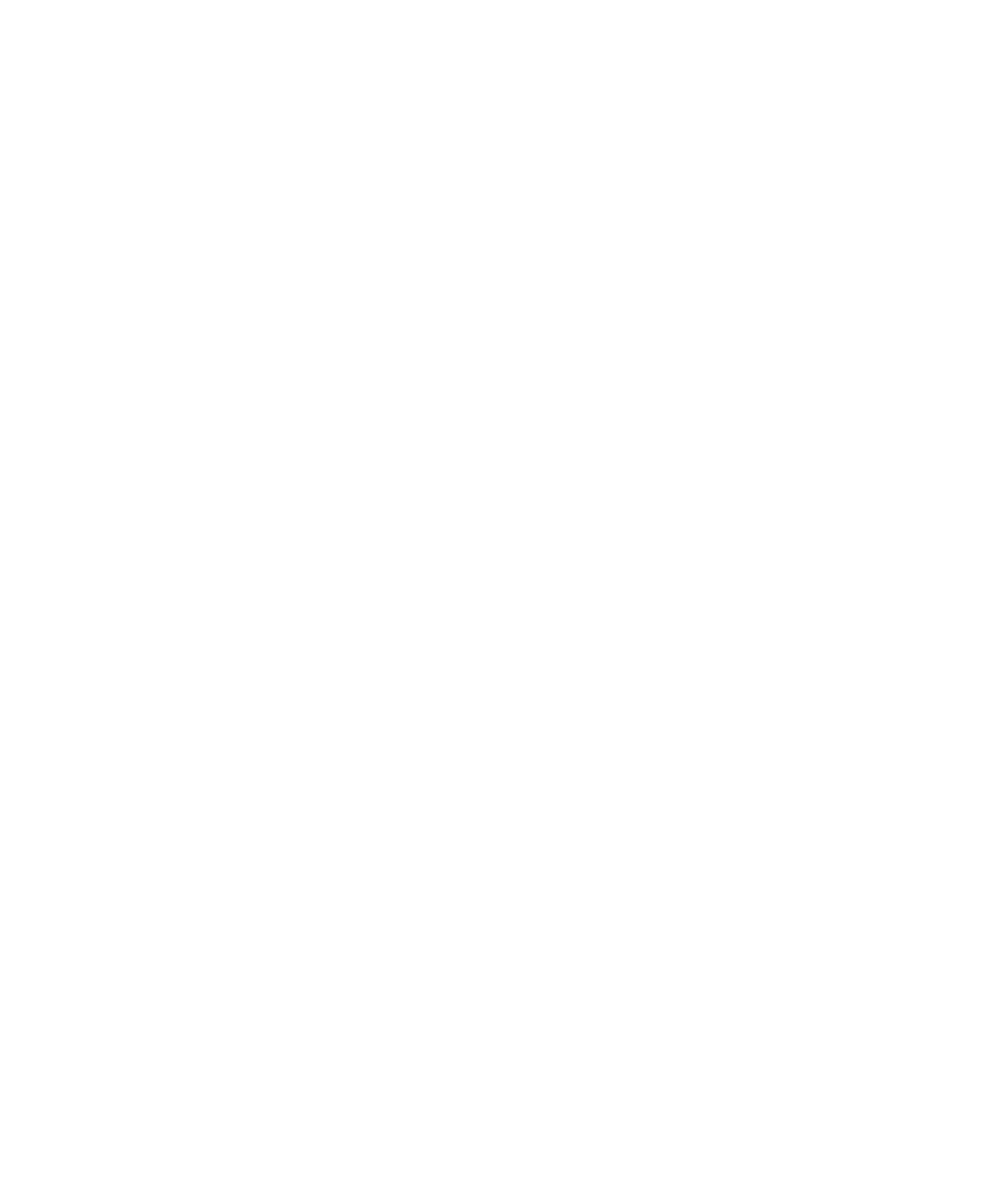
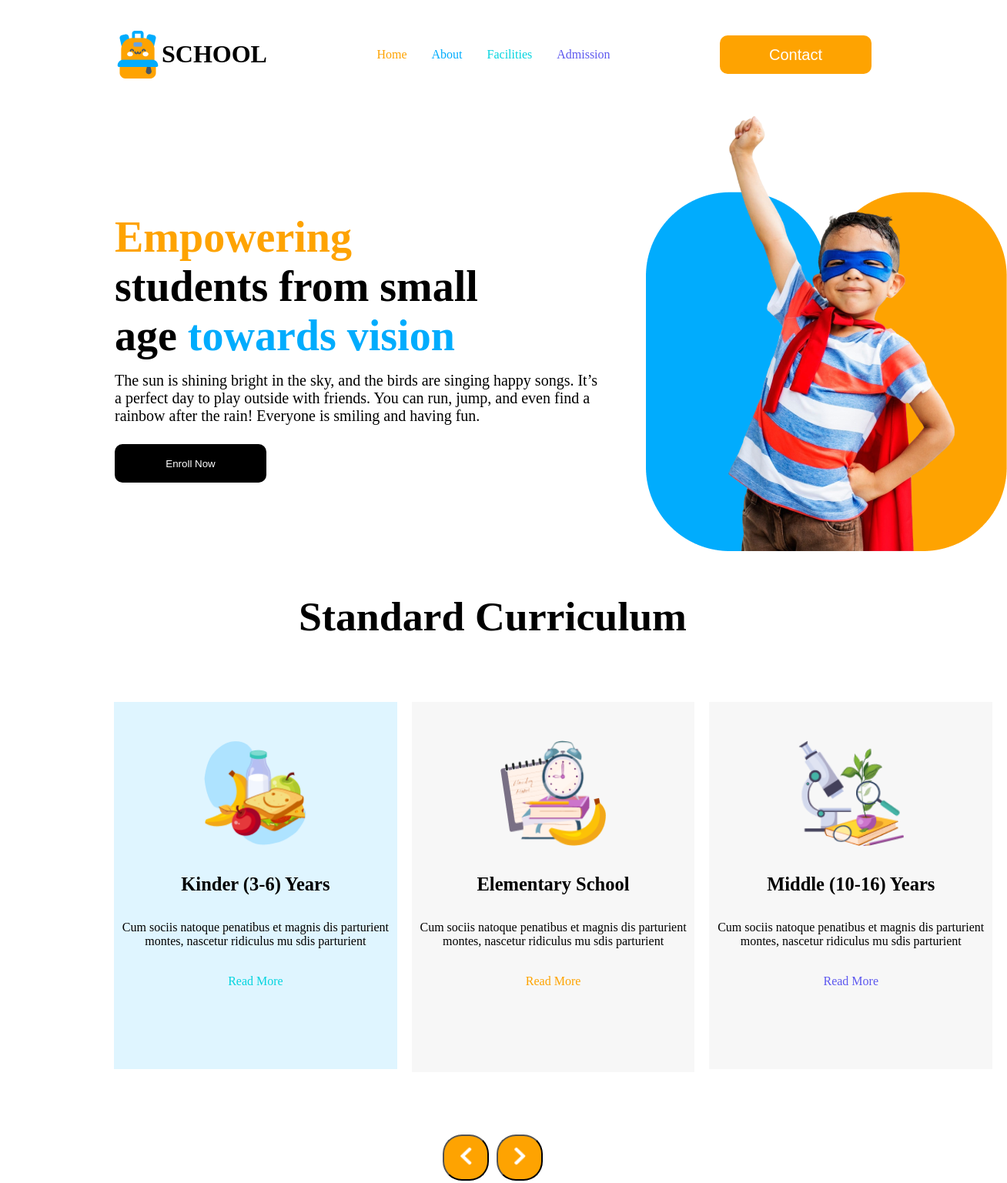
Before and after one commit to ahadmondolbp/B-11-Kids-School-1, a plain HTML site: page index.html in a window 1280 px wide. Shown: the whole page at 77% size, 1308 px wide, since content can reach past the window. Before the commit the page ends 800 px from the top, so only its background shows below. Drawn offline with Linux system fonts and the light colour scheme.

```diff
--- a/index.html
+++ b/index.html
@@ -4,11 +4,80 @@
 <head>
   <meta charset="UTF-8">
   <meta name="viewport" content="width=device-width, initial-scale=1.0">
-  <title>Document</title>
+  <title>Kids-School</title>
   <link rel="stylesheet" href="styles/st.css">
 </head>
 
 <body>
+  <header>
+    <nav class="navbar">
+      <div class="nav-img">
+        <img class="header-logo" src="img/logo.png" alt="">
+        <h3 class="header-h3">SCHOOL</h3>
+      </div>
+      <ul class="nav-links">
+        <li class="nav-itme"><span id="span-color1">Home</span></li>
+        <li class="nav-itme"><span id="span-color2">About</span></li>
+        <li class="nav-itme"><span id="span-color3">Facilities</span></li>
+        <li class="nav-itme"><span id="span-color4">Admission</span></li>
+      </ul>
+      <button class="btn-header">Contact</button>
+    </nav>
+  </header>
+
+  <section class="banner">
+    <div class="banner-h1-p-btn">
+      <h1 class="banner-h1"><span id="span-h1-1">Empowering</span> <br>
+        students from small <br>age <span id="span-h1-2">towards vision</span></h1>
+      <p class="banner-p">The sun is shining bright in the sky, and the birds are singing happy songs. It’s a perfect
+        day to play
+        outside with friends. You can run, jump, and even find a rainbow after the rain! Everyone is smiling and having
+        fun.</p>
+      <button class="banner-btn">Enroll Now</button>
+    </div>
+    <div class="banner-img">
+      <img class="banner-mobile" src="img/hero-kids.png" alt="">
+    </div>
+  </section>
+
+  <main class="main">
+    <div class="main-h3">
+      <h3>Standard Curriculum</h3>
+    </div>
+    <div class="main-card">
+      <div class="main-img-h4-p1">
+        <img class="main-img" src="img/kinder.png" alt="">
+        <h4 class="main-div-h4">Kinder (3-6) Years</h4>
+        <p class="main-div-p">Cum sociis natoque penatibus et magnis
+          dis parturient montes, nascetur ridiculus
+          mu sdis parturient</p>
+        <p><span id="span-color3">Read More</span></p>
+      </div>
+
+      <div class="main-img-h4-p2">
+        <img class="main-img" src="img/elementary.png" alt="">
+        <h4 class="main-div-h4">Elementary School</h4>
+        <p class="main-div-p">Cum sociis natoque penatibus et magnis
+          dis parturient montes, nascetur ridiculus
+          mu sdis parturient</p>
+        <p><span id="span-color1">Read More</span></p>
+      </div>
+
+      <div class="main-img-h4-p3">
+        <img class="main-img" src="img/middle.png" alt="">
+        <h4 class="main-div-h4">Middle (10-16) Years</h4>
+        <p class="main-div-p">Cum sociis natoque penatibus et magnis
+          dis parturient montes, nascetur ridiculus
+          mu sdis parturient</p>
+        <p><span id="span-color4">Read More</span></p>
+      </div>
+    </div>
+  </main>
+
+  <section class="section-aro">
+    <button class="btn-aro"><img class="btn-aro-img" src="img/Symbol.png" alt=""></button>
+    <button class="btn-aro"><img class="btn-aro-img" src="img/Symbol (1).png" alt=""></button>
+  </section>
 
 </body>
 
--- a/styles/st.css
+++ b/styles/st.css
@@ -0,0 +1,201 @@
+
+
+
+.navbar{
+  display: flex;
+  justify-content: space-between;
+  margin-left: 140px;
+  margin-right: 140px;
+  margin-top: 20px;
+  margin-bottom: 20px;
+}
+
+.nav-img{
+display: flex;
+align-items: center;
+}
+.header-logo{
+  width: 62px;
+  height: 62px;
+}
+.header-h3{
+  width: 129px;
+  font-weight: bold;
+  font-size: 32px;
+}
+
+.nav-links{
+  display: flex;
+  align-items: center;
+
+}
+ .nav-itme{
+  list-style: none;
+  margin-right: 32px;
+ }
+ #span-color1{
+  color: rgba(254, 163, 1, 1);
+ }
+ #span-color2{
+  color: rgba(1, 172, 253, 1);
+ }
+ #span-color3{
+ color: rgba(5, 212, 223, 1);
+ }
+ #span-color4{
+  color: rgba(93, 88, 239, 1);
+ }
+ #span-h1-1{
+  color: rgba(254, 163, 1, 1);
+ }
+ #span-h1-2{
+ color: rgba(1, 172, 253, 1);
+ }
+
+ .btn-header{
+  background-color: rgba(254, 163, 1, 1);
+  width: 197px;
+  height: 50px;
+  border-radius: 10px;
+  font-weight: 500px;
+  font-size: 20px;
+  color: rgba(255, 255, 255, 1);
+  border-style: none;
+  margin-top: 26px;
+  padding: 10px 60px 10px 60px;
+ }
+
+ .banner{
+  display: flex;
+  justify-content: space-between;
+  margin-left: 141px;
+  margin-right: 141px;
+  align-items: center;
+  width: 1158.61px;
+  height: 575px;
+
+
+ }
+
+ .banner-h1{
+  font-weight: bold;
+  font-size: 56px;
+  width: 640px;
+  height: 183px;
+  margin-bottom: 24px;
+ }
+ .banner-p{
+  font-weight: 500px;
+  font-size: 20px;
+  width: 640px;
+  height: 50px;
+  margin-top: 20px;
+ }
+.banner-btn{
+  width: 197px;
+  height: 50px;
+  background-color: black;
+  color: rgba(255, 255, 255, 1);
+  border-radius: 10px;
+  border-style: none;
+  padding: 10px 47px 10px 47px;
+  margin-top: 24px;
+}
+
+/* .banner-h1-p-btn{
+width: 640px;
+height: 331px;
+
+} */
+
+.banner-img{
+  width: 468.61px;
+  height: 575px;
+  margin-left: 50px;
+}
+.main-h3{
+text-align: center;
+font-weight: bold;
+font-size: 46px;
+margin-bottom: 80px;
+
+}
+.main-card{
+  display: grid;
+  grid-template-columns: repeat(3, 1fr);
+  text-align: center;
+  margin-left: 140px;
+  margin-right: 140px;
+  margin-top: 80px;
+  width: 1160px;
+  height: 482px;
+
+}
+.main-img-h4-p1{
+  width: 367.8px;
+  height: 476.78px;
+  background-color: rgba(222, 245, 255, 0.96);
+
+}
+
+.main-img-h4-p2{
+  width: 367.8px;
+  height: 481.5px;
+  background-color: rgba(247, 247, 247, 1);
+
+}
+.main-img-h4-p3{
+  width: 367.8px;
+  height: 476.78px;
+  background-color: rgba(247, 247, 247, 1);
+}
+.main-img{
+width: 137px;
+height: 137px;
+margin-top: 50px;
+}
+.main-div-h4{
+  font-weight: bold;
+  font-size: 24.50px;
+}
+.main-div-p{
+  margin-bottom: 34px;
+}
+.aro{
+  /* background-color: rgba(254, 163, 1, 1); */
+}
+.section-aro{
+  display: flex;
+  justify-content: center;
+  gap: 10px;
+  /* background-color:rgba(254, 163, 1, 1) ; */
+  margin-top: 80px;
+
+}
+.btn-aro{
+  background-color: rgba(254, 163, 1, 1);
+  border-radius: 25px;
+  align-items: center;
+  width: 60px;
+  height: 60px;
+}
+.btn-aro-img{
+  width: 15.38px;
+  height: 24px;
+}
+
+ @media screen and (max-width: 576px) {
+  .navbar{
+
+  }
+  .banner{
+    display: grid;
+    grid-template-columns: repeat(1, 1fr);
+    text-align: center;
+   width: 357px;
+   height: 252px;
+
+  }
+
+
+ }
```
Also changed, not shown: img/Symbol (1).png (added), img/Symbol.png (added).
